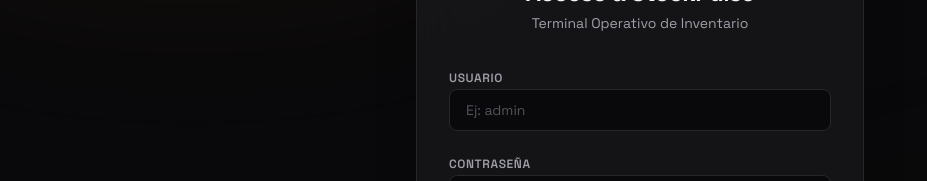
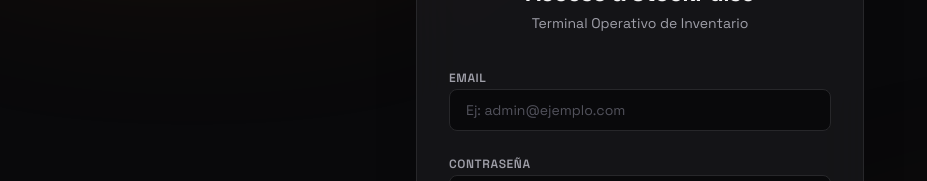
Before and after one commit to Roddorr2/stockpulse, a Next.js app in the folder frontend/: page /login in a window 1280 px wide. Shown: the part 305-486 px from the top of the page, without its empty margins (0-927 px from the left). Built offline with nearby package versions, Linux system fonts and the light colour scheme; no server answers.

Commit message:
fix(auth): disable native form validation and fix login payload, clean seeder names

```diff
--- a/frontend/app/login/page.tsx
+++ b/frontend/app/login/page.tsx
@@ -23,7 +23,7 @@ export default function LoginPage() {
         headers: {
           'Content-Type': 'application/json',
         },
-        body: JSON.stringify({ username, password }),
+        body: JSON.stringify({ email: username, password }),
       });
 
       if (!res.ok) {
@@ -71,7 +71,7 @@ export default function LoginPage() {
           <p className="text-sm text-zinc-400 mt-1">Terminal Operativo de Inventario</p>
         </div>
 
-        <form onSubmit={handleSubmit} className="space-y-5">
+        <form noValidate onSubmit={handleSubmit} className="space-y-5">
 
           {error && (
             <div className="bg-rose-500/10 border border-rose-500/20 text-rose-400 p-3 rounded-lg text-sm flex items-center gap-2">
@@ -82,15 +82,15 @@ export default function LoginPage() {
 
           <div className="space-y-1.5">
             <label className="text-xs font-semibold text-zinc-400 uppercase tracking-wider" htmlFor="username">
-              Usuario
+              Email
             </label>
             <input
               id="username"
-              type="text"
+              type="email"
               value={username}
               onChange={(e) => setUsername(e.target.value)}
               className="w-full bg-zinc-950 border border-zinc-800 focus:border-amber-500/50 focus:ring-1 focus:ring-amber-500/50 rounded-lg px-4 py-2.5 text-zinc-100 placeholder-zinc-600 outline-none transition-all text-sm"
-              placeholder="Ej: admin"
+              placeholder="Ej: admin@ejemplo.com"
               required
             />
           </div>
```
